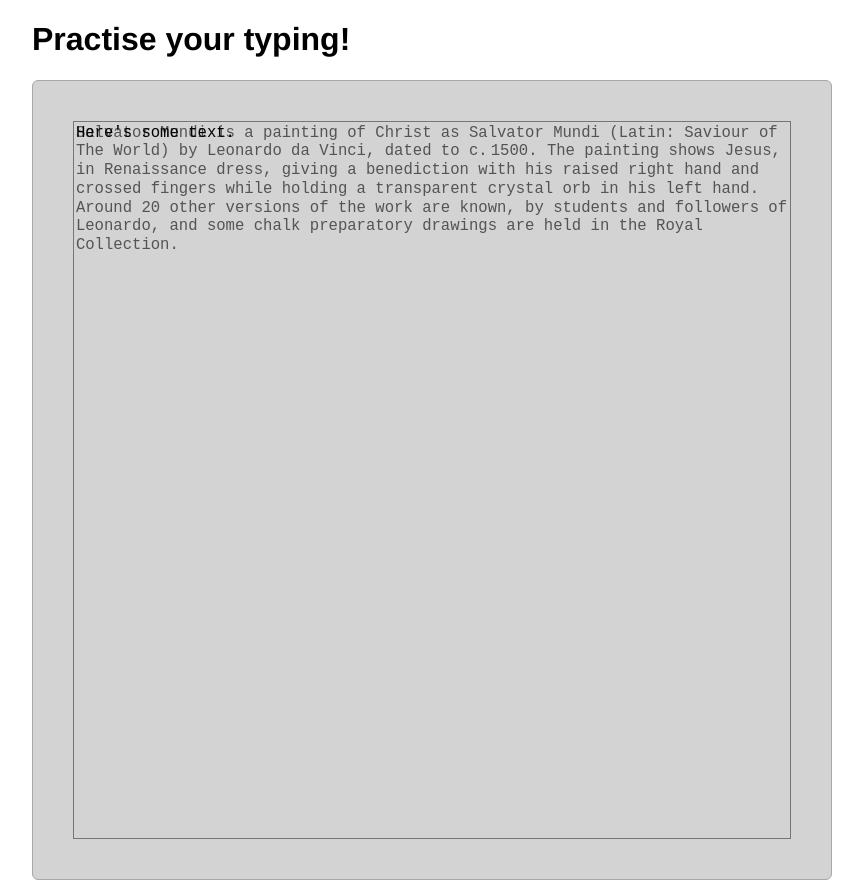
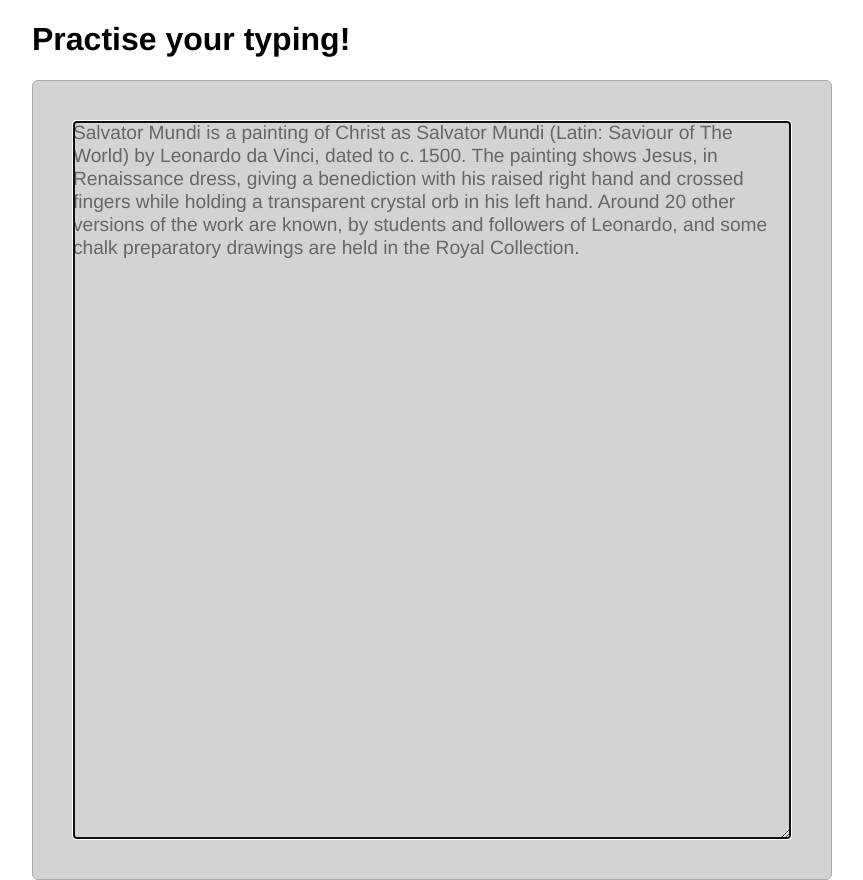
Before and after one commit to guywuy/typing-practise, a React (Create React App) app: page / in a window 1280 px wide. Shown: the whole page, without its empty margins (108-971 px from the left). Built offline with nearby package versions, Linux system fonts and the light colour scheme.

Commit message:
Modify state on input, count errors and display correct/incorrect input

```diff
--- a/src/App.js
+++ b/src/App.js
@@ -8,7 +8,32 @@ class App extends Component {
       'stringToType': 'Salvator Mundi is a painting of Christ as Salvator Mundi (Latin: Saviour of The World) by Leonardo da Vinci, dated to c. 1500. The painting shows Jesus, in Renaissance dress, giving a benediction with his raised right hand and crossed fingers while holding a transparent crystal orb in his left hand. Around 20 other versions of the work are known, by students and followers of Leonardo, and some chalk preparatory drawings are held in the Royal Collection.',
       'errorCount' : 0,
       'errorChars' : [],
-      'timeTaken' : 0
+      'timeTaken' : 0,
+      'overlayCharacters': []
+    }
+
+    this.validateTyping = this.validateTyping.bind(this);
+  }
+
+  validateTyping(input){
+    let length = input.length;
+    let lastChar = input[length-1];
+    let targetChar = this.state.stringToType[length-1];
+
+    if (targetChar === lastChar) {
+      console.log('Correct');
+      this.setState({
+          overlayCharacters: [...this.state.overlayCharacters, [targetChar, 'correct']]
+        }
+      );
+    } else {
+      console.log('incorrect')
+      this.setState({
+        overlayCharacters: [...this.state.overlayCharacters, [targetChar, 'incorrect']],
+        errorCount: this.state.errorCount+1,
+        errorChars: [...this.state.errorChars, targetChar]
+        }
+      );
     }
   }
 
@@ -18,7 +43,7 @@ class App extends Component {
         <header className="App-header">
           <h1 className="App-title">Practise your typing!</h1>
         </header>
-        <TypingContainer stringToType={this.state.stringToType} />
+        <TypingContainer stringToType={this.state.stringToType} validateTyping={this.validateTyping} overlayCharacters={this.state.overlayCharacters}/>
       </div>
     );
   }
--- a/src/TypingContainer.js
+++ b/src/TypingContainer.js
@@ -1,15 +1,32 @@
 import React, { Component } from 'react';
 
 class TypingContainer extends Component {
-  constructor(){
-    super();
+  constructor(props){
+    super(props);
+
+    this.handleChange = this.handleChange.bind(this);
+  }
+
+  handleChange(ev){
+    this.props.validateTyping(ev.target.value);
+  }
+
+  formatOverlayChars(){
+    let outputString = '';
+    this.props.overlayCharacters.map( char => {
+      return outputString += `${char[1]==='correct' ?
+      char[0] :
+      '<span class="red">' + char[0] + '</span>'}`
+    })
+    return {__html: outputString};
   }
 
   render() {
     return (
       <div className="TypingContainer">
-        <textarea name='background-text-display' id='background-text-display' disabled>{this.props.stringToType}</textarea>
-        <textarea name='user-text-display' id='user-text-display'>Here's some text.</textarea>
+        <div className="TypingArea" id='background-text-display' disabled>{this.props.stringToType}</div>
+        <div className="TypingArea" id='text-overlay' dangerouslySetInnerHTML={this.formatOverlayChars()}></div>
+        <textarea className="TypingArea" id='user-text-display' autoFocus onChange={this.handleChange}></textarea>
       </div>
     );
   }
--- a/src/index.css
+++ b/src/index.css
@@ -18,8 +18,7 @@ body {
   height: 800px;
   position: relative;
 }
-textarea {
-  resize: none;
+.TypingArea {
   width: 90%;
   height: 90%;
   background: none;
@@ -29,3 +28,13 @@ textarea {
   font-size: 1.2em;
   line-height: 1.2;
 }
+textarea {
+  padding: 0;
+  color: transparent;
+}
+#background-text-display {
+  color: #666;
+}
+.red {
+  color: #F00;
+}
```
Also changed, not shown: package.json (line endings or trailing spaces), 1 other file (tests, documents, lock files or other folders).
